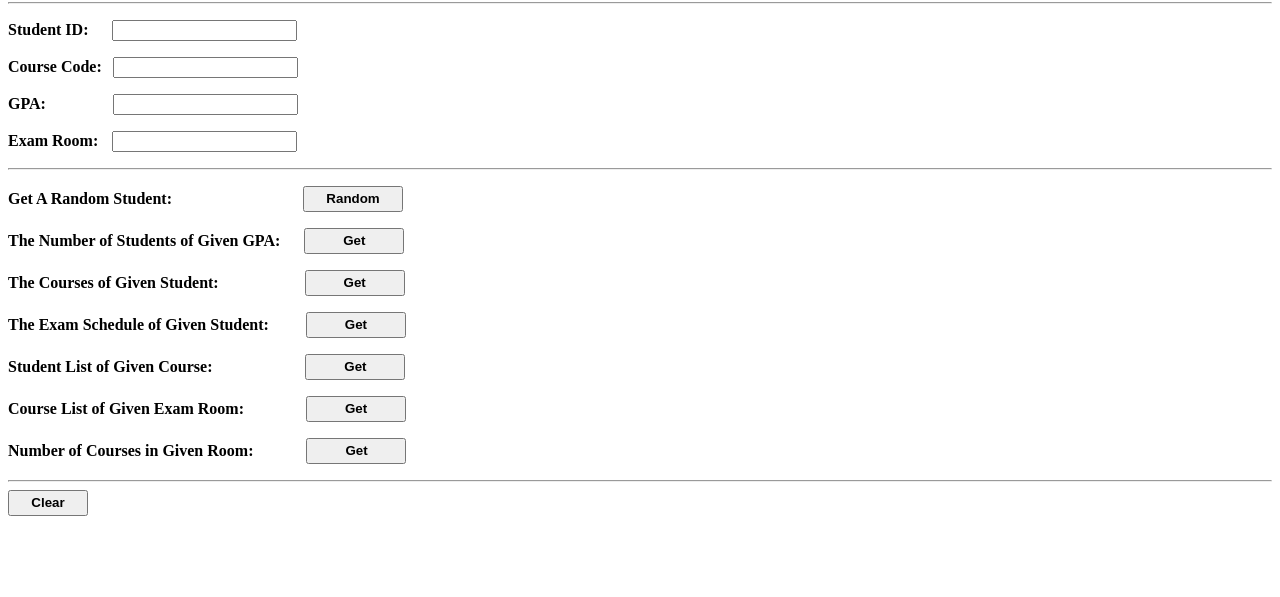
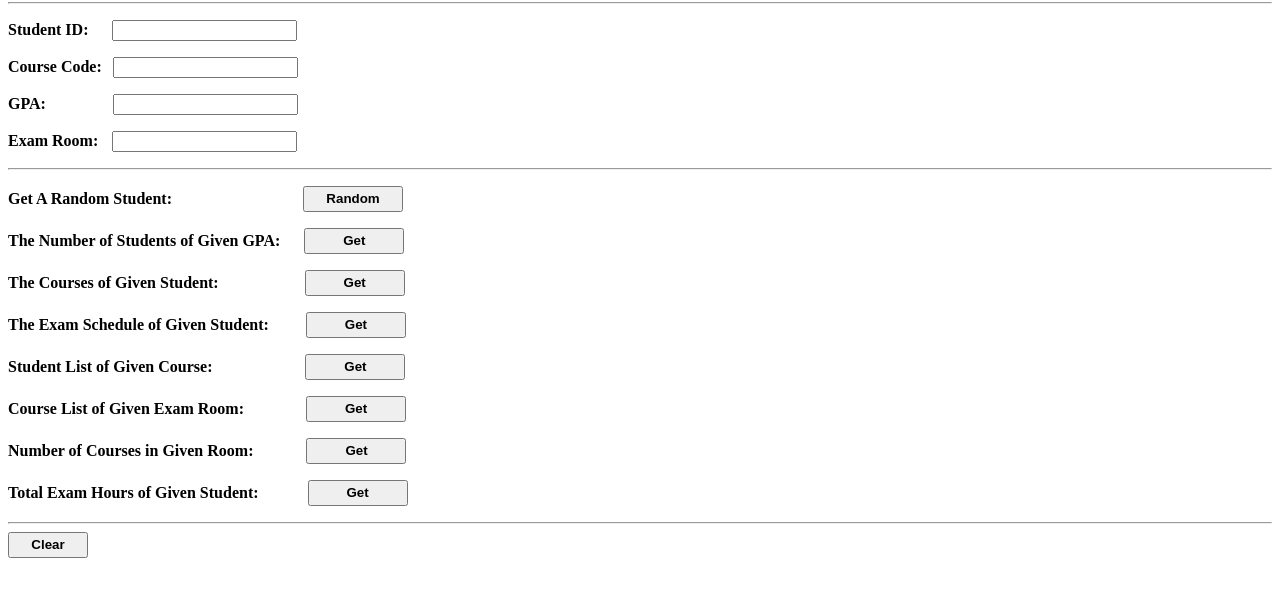
Before and after one commit to eneskarali/advancedProgrammingLab, a plain HTML site: page HW2/index.html in a window 1280 px wide. Shown: the part 75-672 px from the top of the page. Drawn offline with Linux system fonts and the light colour scheme; no server answers.

Commit message:
HW2-added my query function

```diff
--- a/HW2/index.html
+++ b/HW2/index.html
@@ -263,6 +263,34 @@ function numberOfGiverRoom() {
     }
 }
 
+function getTotalCourseHourOfGivenStudent() {
+    clearTable("tbl");
+    if(sIdInput.value!="") {
+        let student = data.students.get(sIdInput.value);
+        var total = 0;
+
+        for (let course of student.courses) {
+            let time = course.time;
+            let hours = time.split("-");
+            let first = hours[0].slice(0, 2);
+            let last = hours[1].slice(0, 2);
+            let courseHour = Number(last) - Number(first);
+            console.log(courseHour);
+            total = total + courseHour;
+        }
+
+        let tbl = document.getElementById("tbl");
+        let row = tbl.insertRow(0);
+        row.insertCell(0).innerHTML = "Total Exam Hours of Given Student: " + total;
+    }
+    else{
+        let tbl = document.getElementById("tbl");
+        let row = tbl.insertRow(0);
+        row.insertCell(0).innerHTML = "Exam Room is Empty!";
+
+    }
+}
+
     </script>
 </head>
 
@@ -295,6 +323,7 @@ function numberOfGiverRoom() {
 <p><b>Student List of Given Course:</b> <button onClick='studentListGivenCourseButton()' style="width: 100px ; height: 26px; margin-left: 89px; font-weight: bold">Get</button></p>
 <p><b>Course List of Given Exam Room:</b> <button onClick='courseListGivenExamRoomButton()' style="width: 100px ; height: 26px; margin-left: 58px; font-weight: bold">Get</button></p>
 <p><b>Number of Courses in Given Room: </b> <button onClick='numberOfGiverRoom()' style="width: 100px ; height: 26px; margin-left: 49px; font-weight: bold">Get</button></p>
+<p><b>Total Exam Hours of Given Student: </b> <button onClick='getTotalCourseHourOfGivenStudent()' style="width: 100px ; height: 26px; margin-left: 45px; font-weight: bold">Get</button></p>
 <hr />
 
 <button onClick='clearButton("tbl")' style="width: 80px ; height: 26px; font-weight: bold">Clear</button>
```
